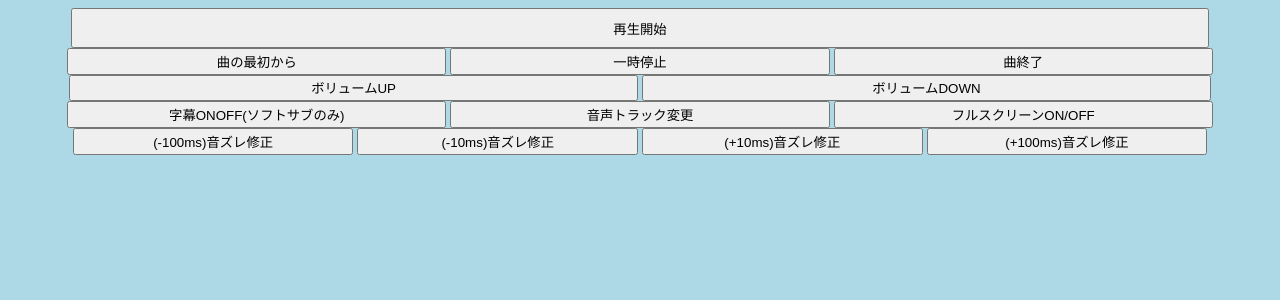
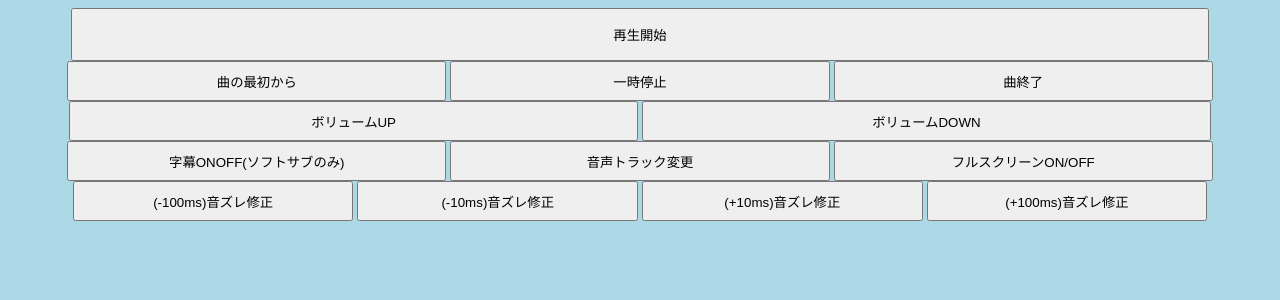
Before and after one commit to bee7813993/KaraokeRequestorWeb, a PHP site: page /mpcctrl.php in a window 1280 px wide. Shown: the top 300 px of the page. Run offline with PHP 8.4, Linux system fonts and the light colour scheme.

Commit message:
MPCのコントローラーのボタンのデザイン修正

```diff
--- a/css/style.css
+++ b/css/style.css
@@ -15,27 +15,32 @@ div.toolinfo {
 }
 input.playstart {
 	width: 90%;
+	height: 4em;
+}
+
+button.pcbuttom {
+	width: 30%;
 	height: 3em;
 }
 
 input.pcbuttom {
 	width: 30%;
-	height: 2em;
+	height: 3em;
 }
 
-input.pcvolume {
+button.pcvolume {
 	width: 45%;
-	height: 2em;
+	height: 3em;
 }
 
-input.pcmorefunc {
+button.pcmorefunc {
 	width: 30%;
-	height: 2em;
+	height: 3em;
 }
 
-input.pcdelay {
+button.pcdelay {
 	width: 22.2%;
-	height: 2em;
+	height: 3em;
 }
 
 
--- a/mpcctrl.php
+++ b/mpcctrl.php
@@ -24,23 +24,23 @@
 <div align="center" class="playercontrol" >
 <input type="submit" value="再生開始" class="playstart" onClick="song_play()" />
 <br>
-<input type="submit" value="曲の最初から" class="pcbuttom" onClick="song_startfirst()" />
-<input type="submit" value="一時停止"  class="pcbuttom" onClick="song_pause()" />
+<button type="submit" value="曲の最初から" class="pcbuttom" onClick="song_startfirst()" >曲の最初から</button>
+<button type="submit" value="一時停止"  class="pcbuttom" onClick="song_pause()" >一時停止</button>
 <form method="post"action="mpcctrl.php" style="display: inline" >
 <input type="submit" value="曲終了" name="songnext" class="pcbuttom" onClick="song_next()" />
 </form>
 <br>
-<input type="submit" value="ボリュームUP" class="pcvolume" onClick="song_vup()" />
-<input type="submit" value="ボリュームDOWN" class="pcvolume" onClick="song_vdown()" />
+<button type="submit" value="ボリュームUP" class="pcvolume" onClick="song_vup()" >ボリュームUP</button>
+<button type="submit" value="ボリュームDOWN" class="pcvolume" onClick="song_vdown()" >ボリュームDOWN</button>
 <br>
-<input type="submit" value="字幕ONOFF(ソフトサブのみ)" class="pcmorefunc" onClick="song_subtitleonnoff()" />
-<input type="submit" value="音声トラック変更" class="pcmorefunc" onClick="song_changeaudio()" />
-<input type="submit" value="フルスクリーンON/OFF" class="pcmorefunc" onClick="song_fullscreen()" />
+<button type="submit" value="字幕ONOFF(ソフトサブのみ)" class="pcmorefunc" onClick="song_subtitleonnoff()" >字幕ONOFF(ソフトサブのみ)</button>
+<button type="submit" value="音声トラック変更" class="pcmorefunc" onClick="song_changeaudio()" >音声トラック変更</button>
+<button type="submit" value="フルスクリーンON/OFF" class="pcmorefunc" onClick="song_fullscreen()" >フルスクリーンON/OFF</button>
 <br>
-<input type="submit" value="(-100ms)音ズレ修正" class="pcdelay" onClick="song_audiodelay_m100()" />
-<input type="submit" value="(-10ms)音ズレ修正" class="pcdelay" onClick="song_audiodelay_m10()" />
-<input type="submit" value="(+10ms)音ズレ修正" class="pcdelay" onClick="song_audiodelay_p10()" />
-<input type="submit" value="(+100ms)音ズレ修正" class="pcdelay" onClick="song_audiodelay_p100()" />
+<button type="submit" value="(-100ms)音ズレ修正" class="pcdelay" onClick="song_audiodelay_m100()" >(-100ms)音ズレ修正</button>
+<button type="submit" value="(-10ms)音ズレ修正" class="pcdelay" onClick="song_audiodelay_m10()" >(-10ms)音ズレ修正</button>
+<button type="submit" value="(+10ms)音ズレ修正" class="pcdelay" onClick="song_audiodelay_p10()" >(+10ms)音ズレ修正</button>
+<button type="submit" value="(+100ms)音ズレ修正" class="pcdelay" onClick="song_audiodelay_p100()" >(+100ms)音ズレ修正</button>
 <br>
 
 </div>
```
